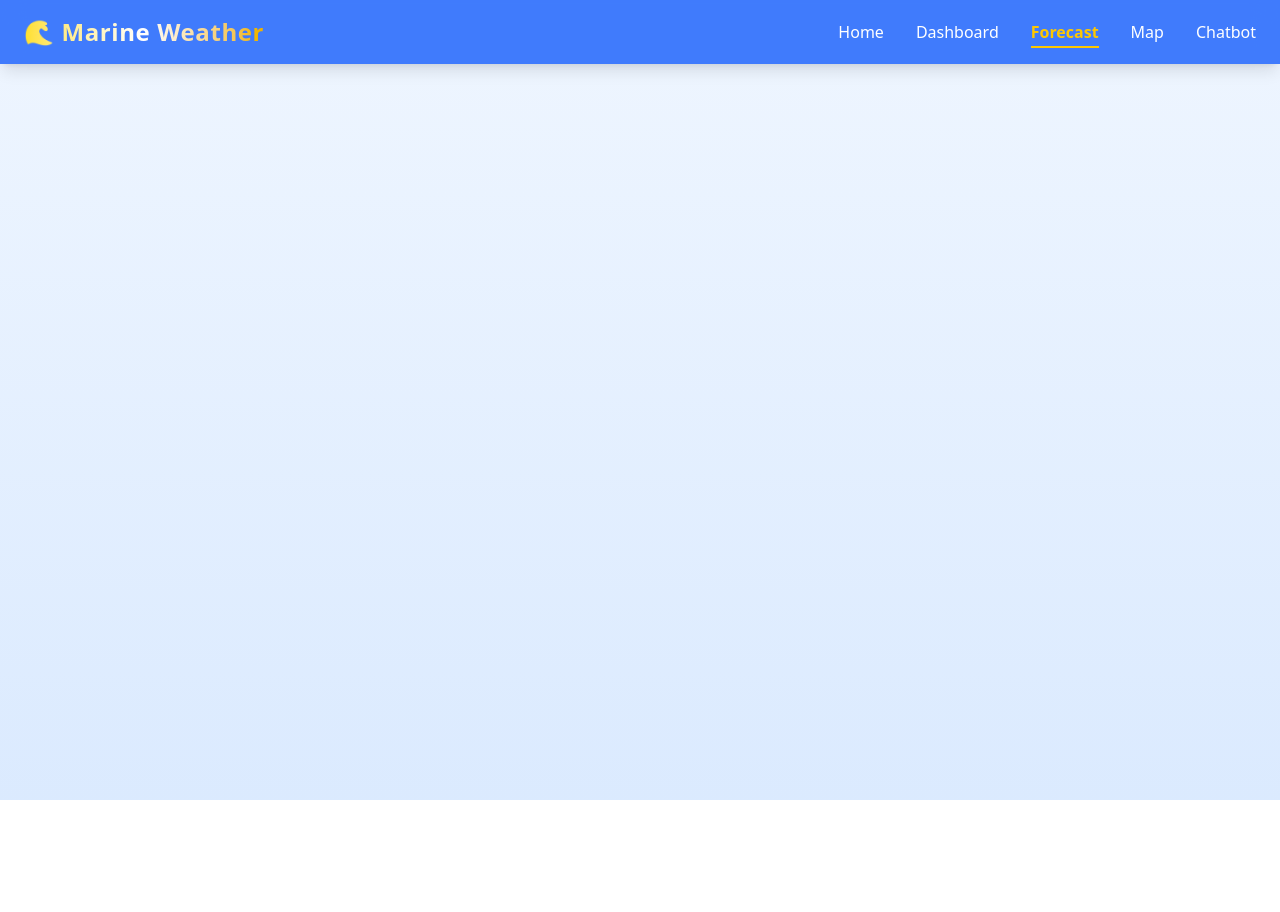
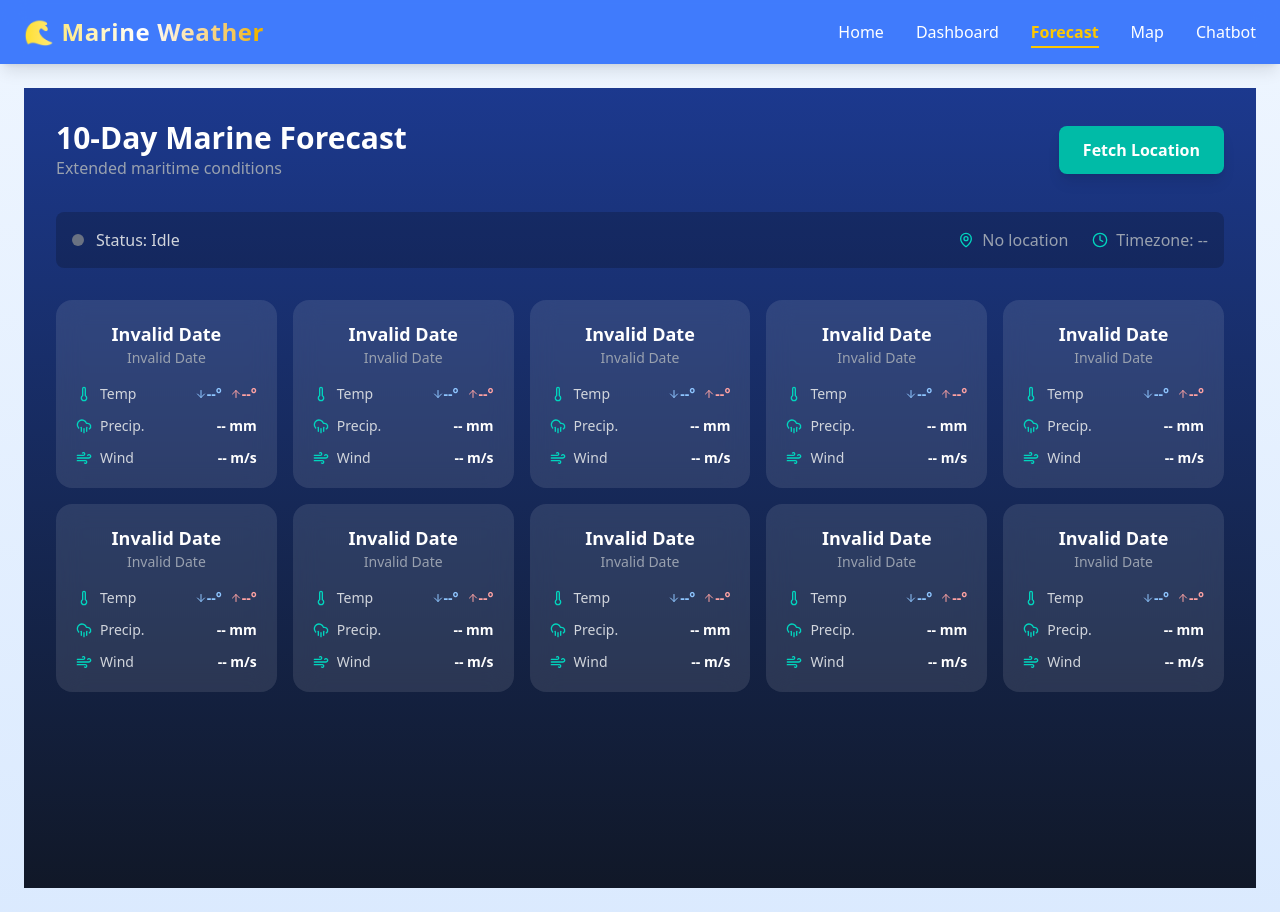
Before and after one commit to anshumandhami5/MariTime-Weather, a React (Vite) app in the folder Frontend/: page /forecast in a window 1280 px wide. Before the commit the page ends 800 px from the top, so only its background shows below. Built offline with nearby package versions, Linux system fonts and the light colour scheme.

Commit message:
Added forecast page with proper integration with backend

```diff
--- a/Frontend/src/App.jsx
+++ b/Frontend/src/App.jsx
@@ -2,7 +2,7 @@ import { BrowserRouter as Router, Routes, Route } from "react-router-dom";
 import Header from "./components/Header";
 import Home from "./pagess/Home";
 import Dashboard from "./pagess/Dashboard";
-
+import Forecast from "./pagess/Forecast";
 
 export default function App() {
   return (
@@ -13,6 +13,7 @@ export default function App() {
           <Routes>
             <Route path="/" element={<Home />} />
             <Route path="/dashboard" element={<Dashboard />} />
+            <Route path="/forecast" element={<Forecast />} />
           </Routes>
         </main>
       </div>
--- /dev/null
+++ b/Frontend/src/pagess/Forecast.jsx
@@ -0,0 +1,165 @@
+import React, { useState, useEffect, useRef, useCallback } from 'react';
+import axios from "axios";
+import {
+  Thermometer,
+  Wind,
+  CloudRain,
+  ArrowDown,
+  ArrowUp,
+  MapPin,
+  Clock
+} from 'lucide-react';
+
+// --- Reusable Forecast Card Component ---
+const ForecastCard = ({ date, tempMin, tempMax, precipitation, windSpeed }) => {
+  const day = new Date(date).toLocaleDateString('en-US', { weekday: 'short' });
+  const formattedDate = new Date(date).toLocaleDateString('en-US', { day: '2-digit', month: 'short' });
+
+  return (
+    <div className="bg-white/10 backdrop-blur-md rounded-2xl p-5 flex flex-col transition-all duration-300 hover:bg-white/20 hover:scale-105 text-gray-300">
+      <div className="text-center mb-4">
+        <p className="text-lg font-bold text-white">{day}</p>
+        <p className="text-sm text-gray-400">{formattedDate}</p>
+      </div>
+      <div className="flex-grow space-y-3 text-sm">
+        <div className="flex items-center justify-between">
+          <span className="flex items-center gap-2"><Thermometer className="w-4 h-4 text-teal-400" /> Temp</span>
+          <div className="font-semibold text-white flex items-center gap-2">
+            <span className="flex items-center text-blue-300"><ArrowDown className="w-3 h-3"/>{tempMin ?? '--'}°</span>
+            <span className="flex items-center text-red-300"><ArrowUp className="w-3 h-3"/>{tempMax ?? '--'}°</span>
+          </div>
+        </div>
+        <div className="flex items-center justify-between">
+          <span className="flex items-center gap-2"><CloudRain className="w-4 h-4 text-teal-400" /> Precip.</span>
+          <span className="font-semibold text-white">{precipitation ?? '--'} mm</span>
+        </div>
+        <div className="flex items-center justify-between">
+          <span className="flex items-center gap-2"><Wind className="w-4 h-4 text-teal-400" /> Wind</span>
+          <span className="font-semibold text-white">{windSpeed ?? '--'} m/s</span>
+        </div>
+      </div>
+    </div>
+  );
+};
+
+// --- Main Forecast Component ---
+export default function Forecast() {
+  const [location, setLocation] = useState(null);
+  const [forecastData, setForecastData] = useState(null);
+  const [isFetching, setIsFetching] = useState(false);
+  const [error, setError] = useState('');
+  const intervalRef = useRef(null);
+
+  // --- Fetch from Backend Forecast API ---
+  const fetchForecastData = useCallback(async (lat, lon) => {
+    try {
+      console.log(`🌐 Fetching forecast from backend for Lat: ${lat}, Lon: ${lon}`);
+      const res = await axios.post(`${import.meta.env.VITE_BACKEND_URL}/forecast`, {
+        latitude: lat,
+        longitude: lon
+      });
+      return { data: res.data };
+    } catch (err) {
+      console.error("❌ Forecast fetch error:", err.message);
+      return { error: "Failed to fetch forecast data." };
+    }
+  }, []);
+
+  // --- Geolocation Fetching Logic ---
+  const getLocation = useCallback(() => {
+    if (!navigator.geolocation) {
+      setError('Geolocation is not supported by your browser.');
+      setIsFetching(false);
+      return;
+    }
+
+    setError('');
+    navigator.geolocation.getCurrentPosition(
+      async (position) => {
+        const { latitude, longitude } = position.coords;
+        setLocation({ lat: latitude, lon: longitude });
+        const { data, error } = await fetchForecastData(latitude, longitude);
+        if (data) {
+          setForecastData(data);
+        } else {
+          setError(error || 'An unknown error occurred.');
+        }
+      },
+      () => {
+        setError('Unable to retrieve your location. Please enable location services.');
+        setIsFetching(false);
+      }
+    );
+  }, [fetchForecastData]);
+
+  // --- Effect to manage fetching interval ---
+  useEffect(() => {
+    if (isFetching) {
+      getLocation();
+      intervalRef.current = setInterval(getLocation, 10800000);
+    } else {
+      clearInterval(intervalRef.current);
+    }
+    return () => clearInterval(intervalRef.current);
+  }, [isFetching, getLocation]);
+
+  const handleFetchClick = () => {
+    setIsFetching(prev => !prev);
+    if (!isFetching) {
+      setForecastData(null);
+      setLocation(null);
+    }
+  };
+
+  return (
+    <div className="min-h-screen w-full bg-gray-900 bg-gradient-to-b from-blue-900 to-gray-900 text-white font-sans p-4 sm:p-6 lg:p-8">
+      <div className="max-w-7xl mx-auto">
+        {/* --- Header Section --- */}
+        <header className="flex flex-col sm:flex-row justify-between items-start sm:items-center mb-8">
+          <div className="mb-4 sm:mb-0">
+            <h1 className="text-3xl font-bold text-white">10-Day Marine Forecast</h1>
+            <p className="text-gray-400">Extended maritime conditions</p>
+          </div>
+          <button
+            onClick={handleFetchClick}
+            className={`px-6 py-3 rounded-lg font-semibold text-white transition-all duration-300 ease-in-out flex items-center justify-center gap-2 w-full sm:w-auto ${
+              isFetching ? 'bg-red-500 hover:bg-red-600' : 'bg-teal-500 hover:bg-teal-600'
+            } shadow-lg hover:shadow-xl transform hover:-translate-y-0.5`}
+          >
+            {isFetching ? 'Stop Fetching' : 'Fetch Location'}
+          </button>
+        </header>
+
+        {/* --- Location & Timezone Display --- */}
+        <div className="bg-black/20 rounded-lg p-4 mb-8 flex flex-col sm:flex-row justify-between items-center text-center sm:text-left gap-4">
+          <div className="flex items-center gap-3">
+            <div className={`w-3 h-3 rounded-full ${isFetching ? 'bg-green-400 animate-pulse' : 'bg-gray-500'}`}></div>
+            <span className="font-medium text-gray-300">
+              Status: {isFetching ? 'Actively fetching every 3 hour' : 'Idle'}
+            </span>
+          </div>
+          <div className="flex flex-col sm:flex-row sm:items-center gap-2 sm:gap-6 text-gray-400">
+              <span className="flex items-center justify-center gap-2"><MapPin className="w-4 h-4 text-teal-400"/> {location ? `Lat: ${location.lat.toFixed(2)}, Lon: ${location.lon.toFixed(2)}` : 'No location'}</span>
+              <span className="flex items-center justify-center gap-2"><Clock className="w-4 h-4 text-teal-400"/> Timezone: {forecastData?.location?.timezone ?? '--'}</span>
+          </div>
+        </div>
+
+        {error && <div className="bg-red-500/20 border border-red-500 text-red-300 rounded-lg p-4 mb-8 text-center">{error}</div>}
+
+        {/* --- Forecast Grid --- */}
+        <div className="grid grid-cols-2 md:grid-cols-3 lg:grid-cols-5 gap-4">
+          {(forecastData?.forecast ?? Array(10).fill(null)).map((day, index) => (
+            <ForecastCard
+              key={day?.date || index}
+              date={day?.date}
+              tempMin={day?.temp_min}
+              tempMax={day?.temp_max}
+              precipitation={day?.precipitation}
+              windSpeed={day?.windspeed_max}
+            />
+          ))}
+        </div>
+      </div>
+    </div>
+  );
+}
```
